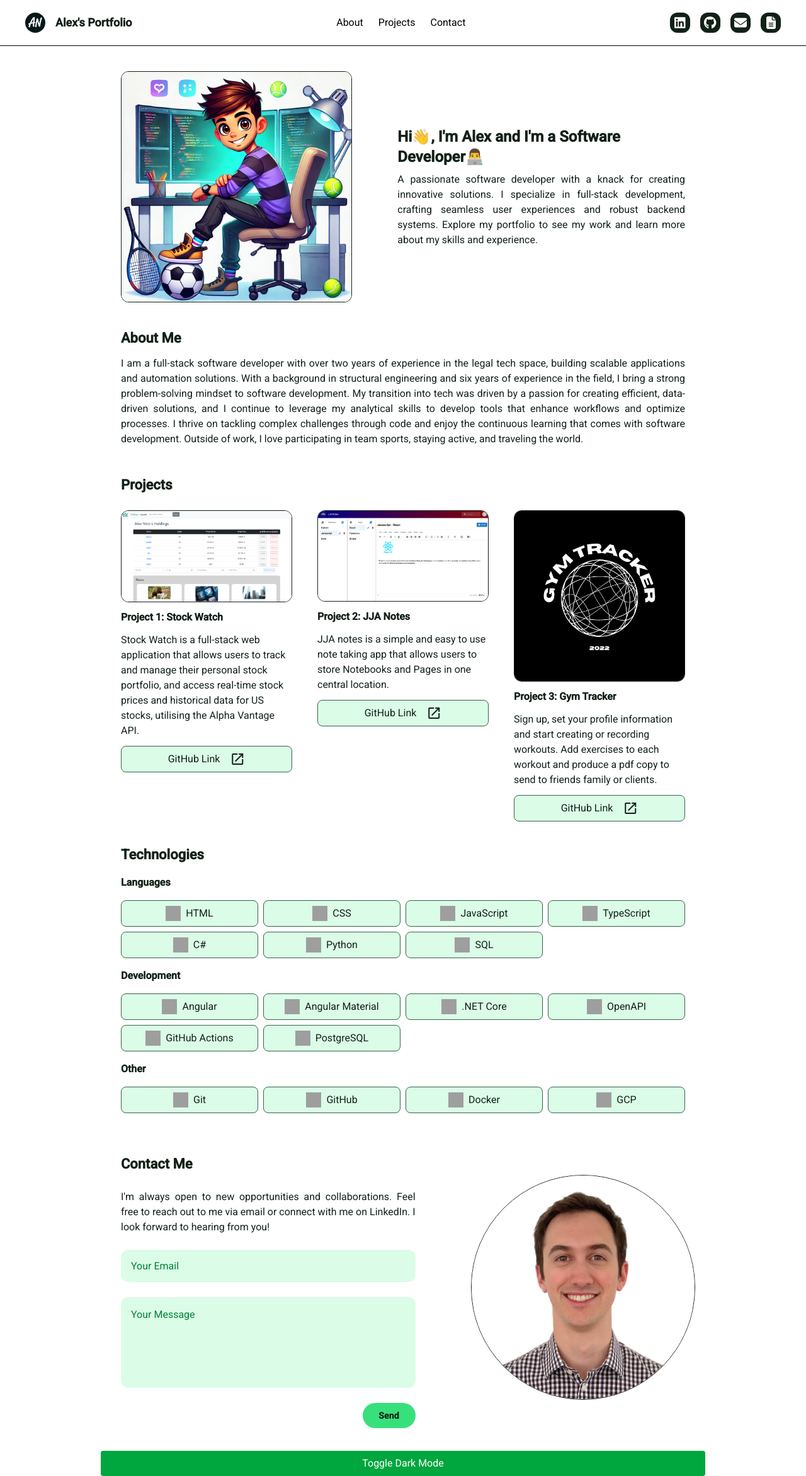
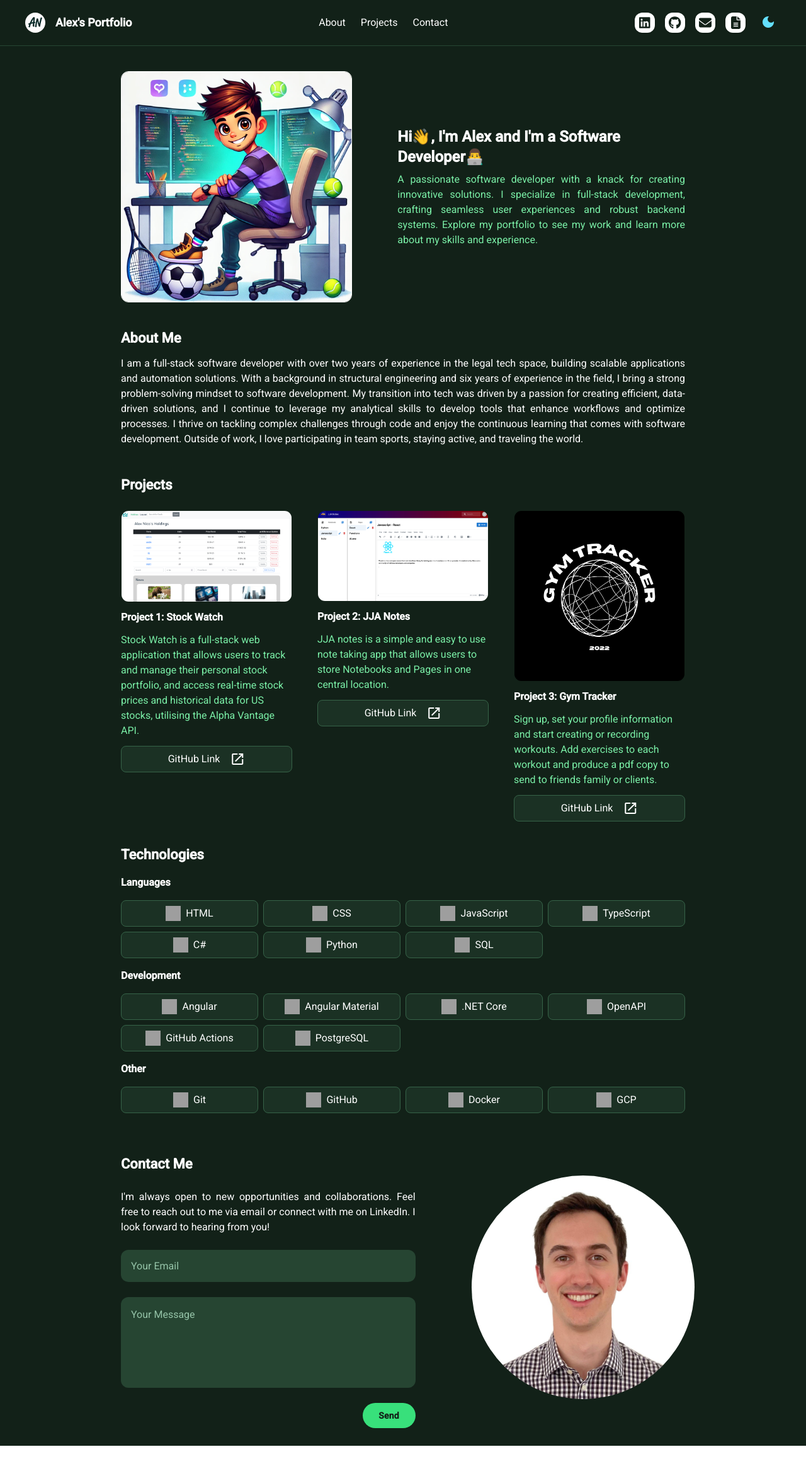
Before and after one commit to Anico94/Portfolio, an Angular app: page / in a window 1280 px wide. Shown: the whole page at 63% size. After the commit the page ends 2295 px from the top, so only its background shows below. Built offline with nearby package versions, Linux system fonts and the light colour scheme; grey boxes are pictures that could not be loaded.

Commit message:
feat: add light and dark mode component

```diff
--- a/angular.json
+++ b/angular.json
@@ -83,7 +83,7 @@
                 "input": "public"
               }
             ],
-            "styles": ["src/styles.scss"],
+            "styles": ["src/custom-theme.scss", "src/styles.scss"],
             "scripts": []
           }
         }
--- a/src/app/app.component.html
+++ b/src/app/app.component.html
@@ -22,13 +22,6 @@
       <app-projects></app-projects>
       <app-techologies></app-techologies>
       <app-contact></app-contact>
-      <button
-        id="projects"
-        (click)="toggleDarkMode()"
-        class="mt-2 px-4 py-2 bg-green-600 hover:bg-green-700 text-white rounded"
-      >
-        Toggle Dark Mode
-      </button>
     </div>
   </div>
 </div>
--- a/src/app/app.component.ts
+++ b/src/app/app.component.ts
@@ -29,15 +29,9 @@ import { ContactComponent } from './contact/contact.component';
   styleUrl: './app.component.css',
 })
 export class AppComponent {
-  isDarkMode = false;
+  isDarkMode = true;
   faCoffee = faCoffee;
-
-  toggleDarkMode() {
-    this.isDarkMode = !this.isDarkMode;
-    if (this.isDarkMode) {
-      document.documentElement.classList.add('dark');
-    } else {
-      document.documentElement.classList.remove('dark');
-    }
+  ngOnInit(): void {
+    document.documentElement.classList.add('dark');
   }
 }
--- a/src/app/hamburger-nav-menu/hamburger-nav-menu.component.html
+++ b/src/app/hamburger-nav-menu/hamburger-nav-menu.component.html
@@ -3,7 +3,10 @@
   [matMenuTriggerFor]="menu"
   aria-label="Example icon-button with a menu"
 >
-  <fa-icon [icon]="faBars" class="fa-lg text-white"></fa-icon>
+  <fa-icon
+    [icon]="faBars"
+    class="fa-lg dark:text-white text-[#122118]"
+  ></fa-icon>
 </button>
 <mat-menu
   class="mt-4 py-0 rounded-lg border border-[#366348]"
--- /dev/null
+++ b/src/app/light-dark/light-dark.component.html
@@ -0,0 +1,20 @@
+<!-- <div class="text-black border border:green p-2 rounded-xl"> -->
+@if(!isDarkMode){
+<button
+  mat-icon-button
+  aria-label="Light mode"
+  class="block dark:hidden"
+  (click)="toggleDarkMode()"
+>
+  <mat-icon class="light-mode">light_mode</mat-icon>
+</button>
+} @if(isDarkMode){
+<button
+  mat-icon-button
+  aria-label="Dark mode"
+  class="hidden dark:block"
+  (click)="toggleDarkMode()"
+>
+  <mat-icon class="dark-mode">dark_mode</mat-icon>
+</button>
+}
--- /dev/null
+++ b/src/app/light-dark/light-dark.component.scss
@@ -0,0 +1,11 @@
+.light-mode {
+  color: rgb(255, 183, 0);
+}
+
+.dark-mode {
+  color: rgb(100, 224, 255);
+}
+
+mat-icon {
+  margin-bottom: 3px;
+}
--- /dev/null
+++ b/src/app/light-dark/light-dark.component.ts
@@ -0,0 +1,22 @@
+import { Component } from '@angular/core';
+import { MatButtonModule, MatFabButton } from '@angular/material/button';
+import { MatIcon } from '@angular/material/icon';
+
+@Component({
+  selector: 'app-light-dark',
+  imports: [MatButtonModule, MatFabButton, MatIcon],
+  templateUrl: './light-dark.component.html',
+  styleUrl: './light-dark.component.scss',
+})
+export class LightDarkComponent {
+  public isDarkMode: boolean = true;
+
+  toggleDarkMode() {
+    this.isDarkMode = !this.isDarkMode;
+    if (this.isDarkMode) {
+      document.documentElement.classList.add('dark');
+    } else {
+      document.documentElement.classList.remove('dark');
+    }
+  }
+}
--- a/src/app/nav-bar/nav-bar.component.html
+++ b/src/app/nav-bar/nav-bar.component.html
@@ -20,4 +20,7 @@
   class="dark:text-white max-[750px]:hidden"
 ></app-navigation-links>
 <app-socials class="max-[750px]:hidden"></app-socials>
-<app-hamburger-nav-menu class="min-[750px]:hidden"></app-hamburger-nav-menu>
+<div class="flex items-center justify-center gap-4 min-[750px]:hidden">
+  <app-hamburger-nav-menu></app-hamburger-nav-menu>
+  <app-light-dark></app-light-dark>
+</div>
--- a/src/app/nav-bar/nav-bar.component.ts
+++ b/src/app/nav-bar/nav-bar.component.ts
@@ -2,6 +2,7 @@ import { Component } from '@angular/core';
 import { NavigationLinksComponent } from '../navigation-links/navigation-links.component';
 import { SocialsComponent } from '../socials/socials.component';
 import { HamburgerNavMenuComponent } from '../hamburger-nav-menu/hamburger-nav-menu.component';
+import { LightDarkComponent } from '../light-dark/light-dark.component';
 
 @Component({
   selector: 'app-nav-bar',
@@ -9,6 +10,7 @@ import { HamburgerNavMenuComponent } from '../hamburger-nav-menu/hamburger-nav-m
     NavigationLinksComponent,
     SocialsComponent,
     HamburgerNavMenuComponent,
+    LightDarkComponent,
   ],
   templateUrl: './nav-bar.component.html',
   styleUrl: './nav-bar.component.css',
--- a/src/app/socials/socials.component.html
+++ b/src/app/socials/socials.component.html
@@ -1,4 +1,4 @@
-<div class="flex gap-4">
+<div class="flex gap-4 items-center">
   <app-linked-icon [fontAwesomeIcon]="faLinkedin" [link]="linkedIn">
   </app-linked-icon>
 
@@ -10,4 +10,6 @@
 
   <app-linked-icon [fontAwesomeIcon]="faFileLines" [link]="resume">
   </app-linked-icon>
+
+  <app-light-dark></app-light-dark>
 </div>
--- a/src/app/socials/socials.component.ts
+++ b/src/app/socials/socials.component.ts
@@ -5,10 +5,11 @@ import { faLinkedin } from '@fortawesome/free-brands-svg-icons';
 import { faEnvelope } from '@fortawesome/free-solid-svg-icons';
 import { faFileLines } from '@fortawesome/free-solid-svg-icons';
 import { FontAwesomeModule } from '@fortawesome/angular-fontawesome';
+import { LightDarkComponent } from '../light-dark/light-dark.component';
 
 @Component({
   selector: 'app-socials',
-  imports: [LinkedIconComponent, FontAwesomeModule],
+  imports: [LinkedIconComponent, FontAwesomeModule, LightDarkComponent],
   templateUrl: './socials.component.html',
   styleUrl: './socials.component.css',
 })
--- a/src/custom-theme.scss
+++ b/src/custom-theme.scss
@@ -1,6 +1,7 @@
 // Custom Theming for Angular Material
 // For more information: https://material.angular.dev/guide/theming
 @use "@angular/material" as mat;
+@include mat.core();
 
 html {
   @include mat.theme(
@@ -23,3 +24,11 @@ html {
     )
   );
 }
+
+.dark {
+  @include mat.icon-button-overrides(
+    (
+      hover-state-layer-opacity: white,
+    )
+  );
+}
```
Also changed, not shown: 1 other file (tests, documents, lock files or other folders).
